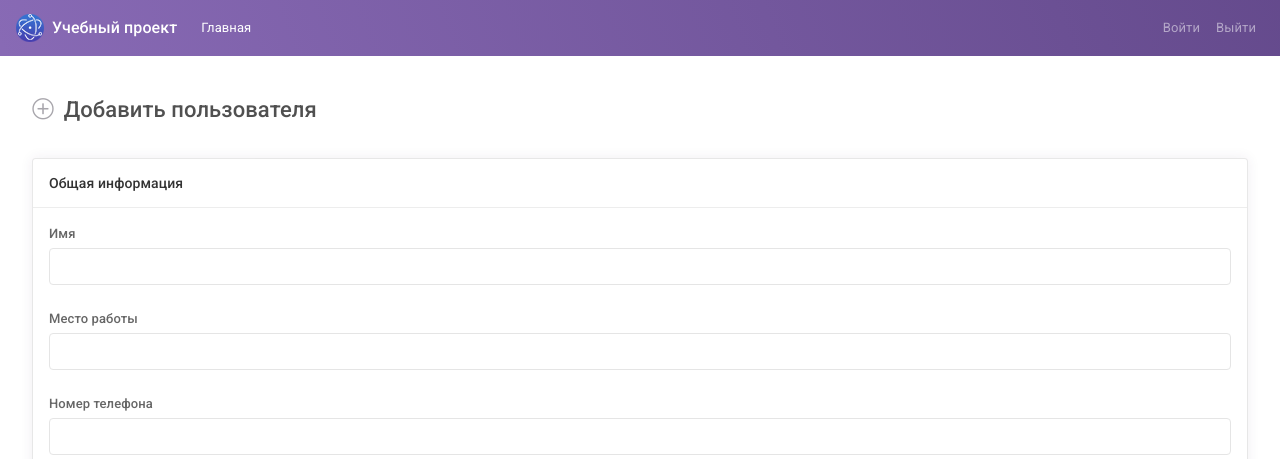
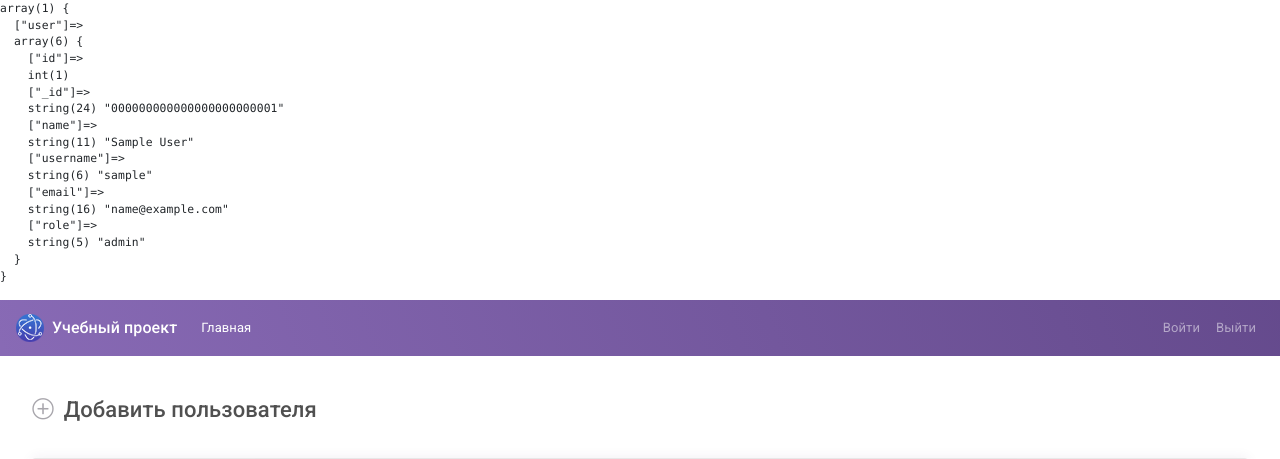
Before and after one commit to ArbitrNavi/works.loc, a PHP site: page /create_user.php in a window 1280 px wide. Shown: the top 459 px of the page. Run offline with PHP 8.4, Linux system fonts and the light colour scheme; the visitor is signed in with stand-in values (Sample User, id 1).

Commit message:
Приколдесные штуки

```diff
--- a/web-project/create_user.php
+++ b/web-project/create_user.php
@@ -1,3 +1,21 @@
+<?php
+session_start();
+
+require ('./dataPHP/function.php');
+
+if (is_not_loggin() || !is_admin($_SESSION['user'])) {
+    redirect_to("page_login.php");
+}
+
+
+echo "<pre>";
+var_dump($_SESSION);
+echo "</pre>";
+
+?>
+
+
+
 <!DOCTYPE html>
 <html lang="en">
 <head>
@@ -44,7 +62,7 @@
             <i class='subheader-icon fal fa-plus-circle'></i> Добавить пользователя
         </h1>
     </div>
-    <form action="">
+    <form action="./dataPHP/createUser.php" method="POST">
         <div class="row">
             <div class="col-xl-6">
                 <div id="panel-1" class="panel">
@@ -56,25 +74,25 @@
                             <!-- username -->
                             <div class="form-group">
                                 <label class="form-label" for="simpleinput">Имя</label>
-                                <input type="text" id="simpleinput" class="form-control">
+                                <input name="name" type="text" id="simpleinput" class="form-control">
                             </div>
 
                             <!-- title -->
                             <div class="form-group">
                                 <label class="form-label" for="simpleinput">Место работы</label>
-                                <input type="text" id="simpleinput" class="form-control">
+                                <input name="job" type="text" id="simpleinput" class="form-control">
                             </div>
 
                             <!-- tel -->
                             <div class="form-group">
                                 <label class="form-label" for="simpleinput">Номер телефона</label>
-                                <input type="text" id="simpleinput" class="form-control">
+                                <input name="tel" type="text" id="simpleinput" class="form-control">
                             </div>
 
                             <!-- address -->
                             <div class="form-group">
                                 <label class="form-label" for="simpleinput">Адрес</label>
-                                <input type="text" id="simpleinput" class="form-control">
+                                <input name="address" type="text" id="simpleinput" class="form-control">
                             </div>
                         </div>
                     </div>
@@ -90,30 +108,38 @@
                         <div class="panel-content">
                             <!-- email -->
                             <div class="form-group">
+                                <?php if (isset($_SESSION['flesh-message'])) { ?>
+                                    <div class="alert alert-<?php echo $_SESSION['alert'] ?>">
+                                        <?php
+                                        echo $_SESSION['flesh-message'];
+                                        unset($_SESSION['flesh-message'])
+                                        ?>
+                                    </div>
+                                <?php } ?>
                                 <label class="form-label" for="simpleinput">Email</label>
-                                <input type="text" id="simpleinput" class="form-control">
+                                <input name="email" type="text" id="simpleinput" class="form-control">
                             </div>
 
                             <!-- password -->
                             <div class="form-group">
                                 <label class="form-label" for="simpleinput">Пароль</label>
-                                <input type="password" id="simpleinput" class="form-control">
+                                <input name="password" type="password" id="simpleinput" class="form-control">
                             </div>
 
 
                             <!-- status -->
                             <div class="form-group">
                                 <label class="form-label" for="example-select">Выберите статус</label>
-                                <select class="form-control" id="example-select">
-                                    <option>Онлайн</option>
-                                    <option>Отошел</option>
-                                    <option>Не беспокоить</option>
+                                <select name="status" class="form-control" id="example-select">
+                                    <option value="success">Онлайн</option>
+                                    <option value="warning">Отошел</option>
+                                    <option value="danger">Не беспокоить</option>
                                 </select>
                             </div>
 
                             <div class="form-group">
                                 <label class="form-label" for="example-fileinput">Загрузить аватар</label>
-                                <input type="file" id="example-fileinput" class="form-control-file">
+                                <input name="avatar" type="file" id="example-fileinput" class="form-control-file">
                             </div>
                         </div>
                     </div>
@@ -140,7 +166,7 @@
                                                     </span>
                                                 </span>
                                         </div>
-                                        <input type="text" class="form-control border-left-0 bg-transparent pl-0">
+                                        <input name="vk" type="text" class="form-control border-left-0 bg-transparent pl-0">
                                     </div>
                                 </div>
                                 <div class="col-md-4">
@@ -154,7 +180,7 @@
                                                     </span>
                                                 </span>
                                         </div>
-                                        <input type="text" class="form-control border-left-0 bg-transparent pl-0">
+                                        <input name="telegram" type="text" class="form-control border-left-0 bg-transparent pl-0">
                                     </div>
                                 </div>
                                 <div class="col-md-4">
@@ -168,7 +194,7 @@
                                                     </span>
                                                 </span>
                                         </div>
-                                        <input type="text" class="form-control border-left-0 bg-transparent pl-0">
+                                        <input name="instagram" type="text" class="form-control border-left-0 bg-transparent pl-0">
                                     </div>
                                 </div>
                                 <div class="col-md-12 mt-3 d-flex flex-row-reverse">
--- a/web-project/dataPHP/function.php
+++ b/web-project/dataPHP/function.php
@@ -1,15 +1,26 @@
 <?php
 
-function my_profile($user, $currentUser){
-    if ($user['id'] == $currentUser['id']){
+session_start();
+
+
+function connect_db()
+{
+    $pdo = new PDO('mysql:host=localhost;dbname=testProject;', "root", "");
+    return $pdo;
+}
+
+function my_profile($user, $currentUser)
+{
+    if ($user['id'] == $currentUser['id']) {
         return true;
         exit;
     }
     return false;
 }
 
-function is_admin($data) {
-    if ($data['role'] == 'admin'){
+function is_admin($data)
+{
+    if ($data['role'] == 'admin') {
         return true;
         exit;
     };
@@ -18,7 +29,7 @@ function is_admin($data) {
 
 function get_all_users()
 {
-    $pdo       = new PDO ('mysql:host=localhost;dbname=testProject', "root", "");
+    $pdo       = connect_db();
     $sql       = 'SELECT * FROM users';
     $statement = $pdo->prepare($sql);
     $statement->execute();
@@ -60,7 +71,7 @@ function login($email, $password)
 
 function get_user_with_email($email)
 {
-    $pdo       = new PDO('mysql:host=localhost;dbname=testProject', "root", "");
+    $pdo       = connect_db();
     $sql       = "SELECT * FROM users WHERE email=:email";
     $statement = $pdo->prepare($sql);
     $statement->execute(
@@ -73,7 +84,7 @@ function get_user_with_email($email)
 
 function add_user_db($email, $password)
 {
-    $pdo       = new PDO('mysql:host=localhost;dbname=testProject', "root", "");
+    $pdo       = connect_db();
     $sql       = 'INSERT INTO users (email, password) VALUES (:email, :password)';
     $statement = $pdo->prepare($sql);
     $statement->execute(
@@ -83,3 +94,32 @@ function add_user_db($email, $password)
         ]
     );
 }
+
+function edited_user_values($email, $name, $job, $tel, $address, $status, $avatar, $vk, $telegram, $instagram)
+{
+    $currentUser = get_user_with_email($email)['id'];
+    $pdo         = connect_db();
+    $sql         = 'UPDATE users SET name=:name, job=:job, phone=:tel, address=:address, status=:status, avatar=:avatar, vk=:vk, telegram=:telegram, instagram=:instagram WHERE id=:id';
+    $statement   = $pdo->prepare($sql);
+
+    if (!empty($avatar)){
+        $avatar = $avatar;
+    } else {
+        $avatar = 'img/demo/avatars/avatar-m.png';
+    }
+
+    $statement->execute(
+        [
+            'name'      => $name,
+            'job'       => $job,
+            'tel'       => $tel,
+            'address'   => $address,
+            'status'    => $status,
+            'avatar'    => $avatar,
+            'vk'        => $vk,
+            'telegram'  => $telegram,
+            'instagram' => $instagram,
+            'id'        => $currentUser,
+        ]
+    );
+}
```
Also changed, not shown: web-project/users.php (+4 -7 lines).
